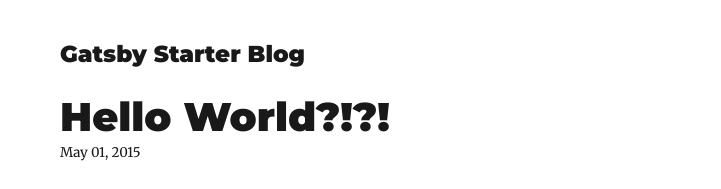
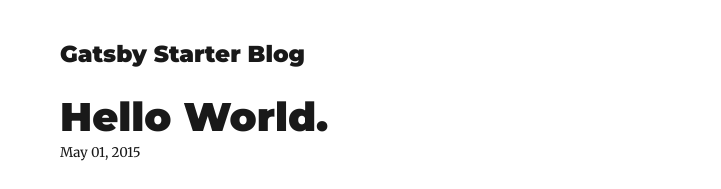
Before and after one commit to dber1/blog-test, a Gatsby site: page /hello-world/ in a window 1280 px wide. Shown: the top 189 px of the page, without its empty margins (265-986 px from the left). Built offline with nearby package versions, Linux system fonts and the light colour scheme; Gatsby itself is replaced by a stand-in of ours; some packages are replaced by stand-ins of ours.

Commit message:
Update index.md

```diff
--- a/content/blog/hello-world/index.md
+++ b/content/blog/hello-world/index.md
@@ -1,5 +1,5 @@
 ---
-title: Hello World?!?!
+title: Hello World.
 date: "2015-05-01T22:12:03.284Z"
 description: "Hello World"
 ---
```
